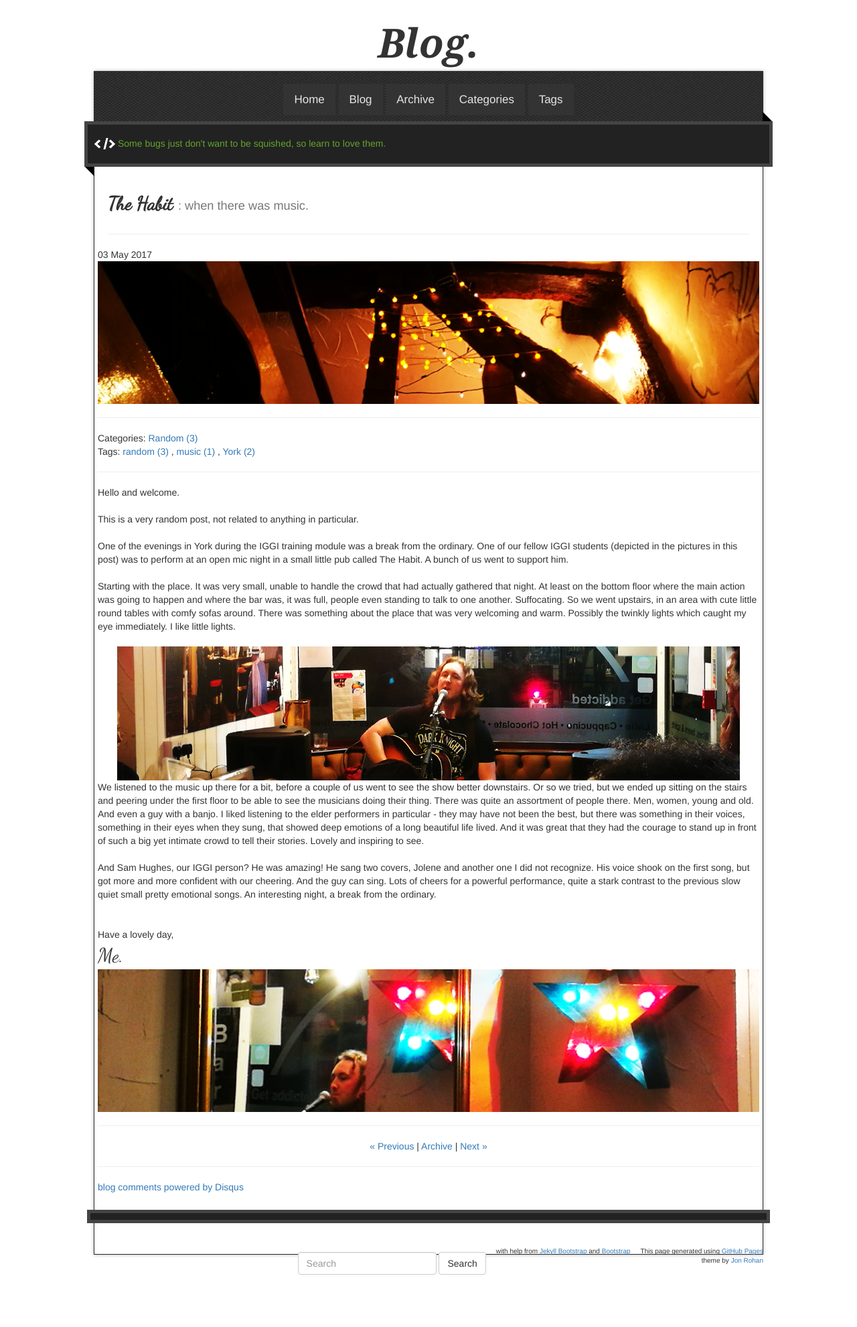
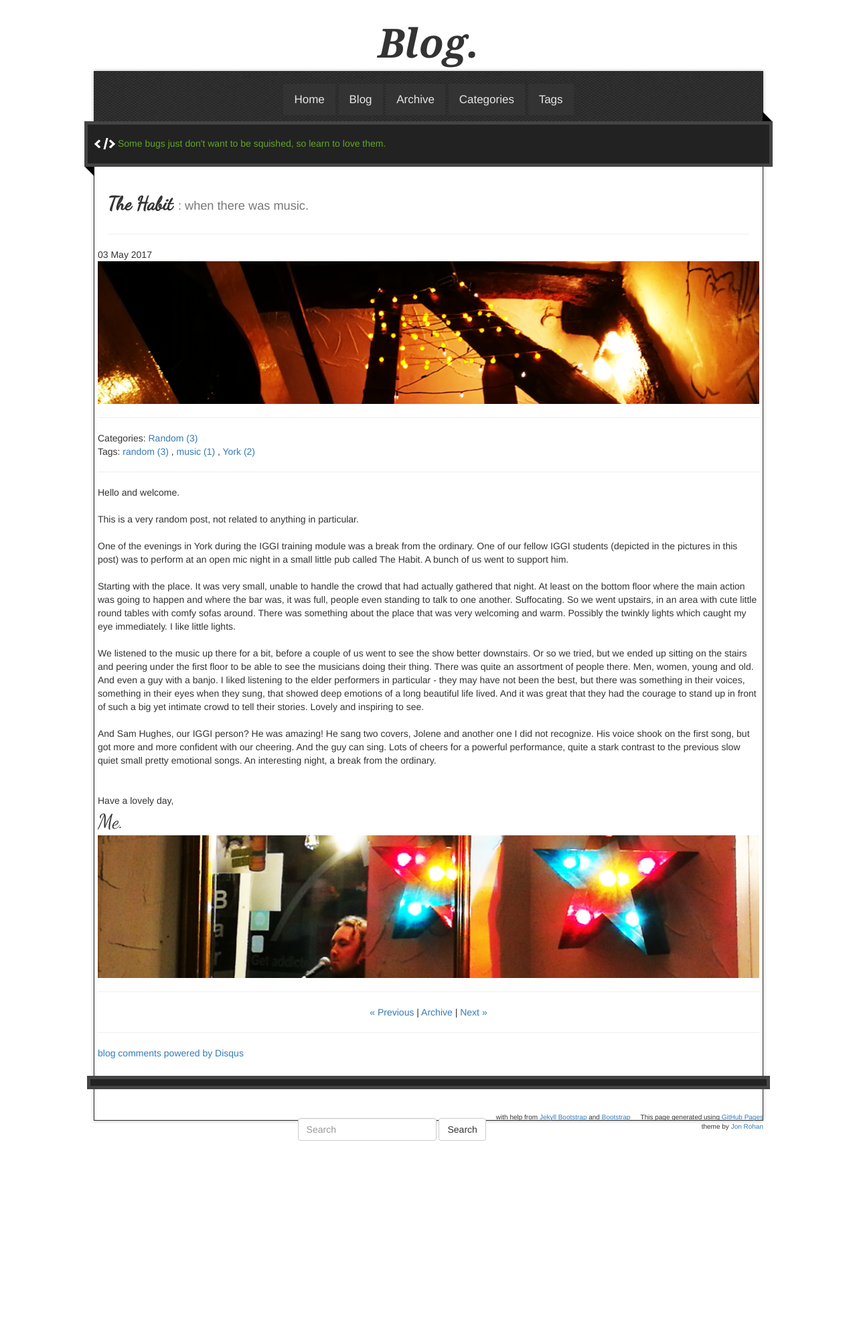
Before and after one commit to rdgain/rdgain.github.io, a Jekyll site: the page built from _posts/2017-05-03-the-habit.md, in a window 1280 px wide. Shown: the whole page at 67% size. Built offline with Jekyll 4.4.1, drawn with Linux system fonts in a browser that asks for light colours; nearby versions of some CDN libraries; some web fonts are replaced; library files that are not in the unit come from our copies; comment, search, counter and statistics services are not loaded; after the commit the page ends 1781 px from its top, so only the background shows below that.

Commit message:
remove pic

```diff
--- a/_posts/2017-05-03-the-habit.md
+++ b/_posts/2017-05-03-the-habit.md
@@ -19,8 +19,6 @@ One of the evenings in York during the IGGI training module was a break from the
 
 Starting with the place. It was very small, unable to handle the crowd that had actually gathered that night. At least on the bottom floor where the main action was going to happen and where the bar was, it was full, people even standing to talk to one another. Suffocating. So we went upstairs, in an area with cute little round tables with comfy sofas around. There was something about the place that was very welcoming and warm. Possibly the twinkly lights which caught my eye immediately. I like little lights.
 
-<center><img src="{{ site.url }}/assets/images/post5/img.png"/></center>
-
 We listened to the music up there for a bit, before a couple of us went to see the show better downstairs. Or so we tried, but we ended up sitting on the stairs and peering under the first floor to be able to see the musicians doing their thing. There was quite an assortment of people there. Men, women, young and old. And even a guy with a banjo. I liked listening to the elder performers in particular - they may have not been the best, but there was something in their voices, something in their eyes when they sung, that showed deep emotions of a long beautiful life lived. And it was great that they had the courage to stand up in front of such a big yet intimate crowd to tell their stories. Lovely and inspiring to see.
 
 And Sam Hughes, our IGGI person? He was amazing! He sang two covers, Jolene and another one I did not recognize. His voice shook on the first song, but got more and more confident with our cheering. And the guy can sing. Lots of cheers for a powerful performance, quite a stark contrast to the previous slow quiet small pretty emotional songs. An interesting night, a break from the ordinary.
```
